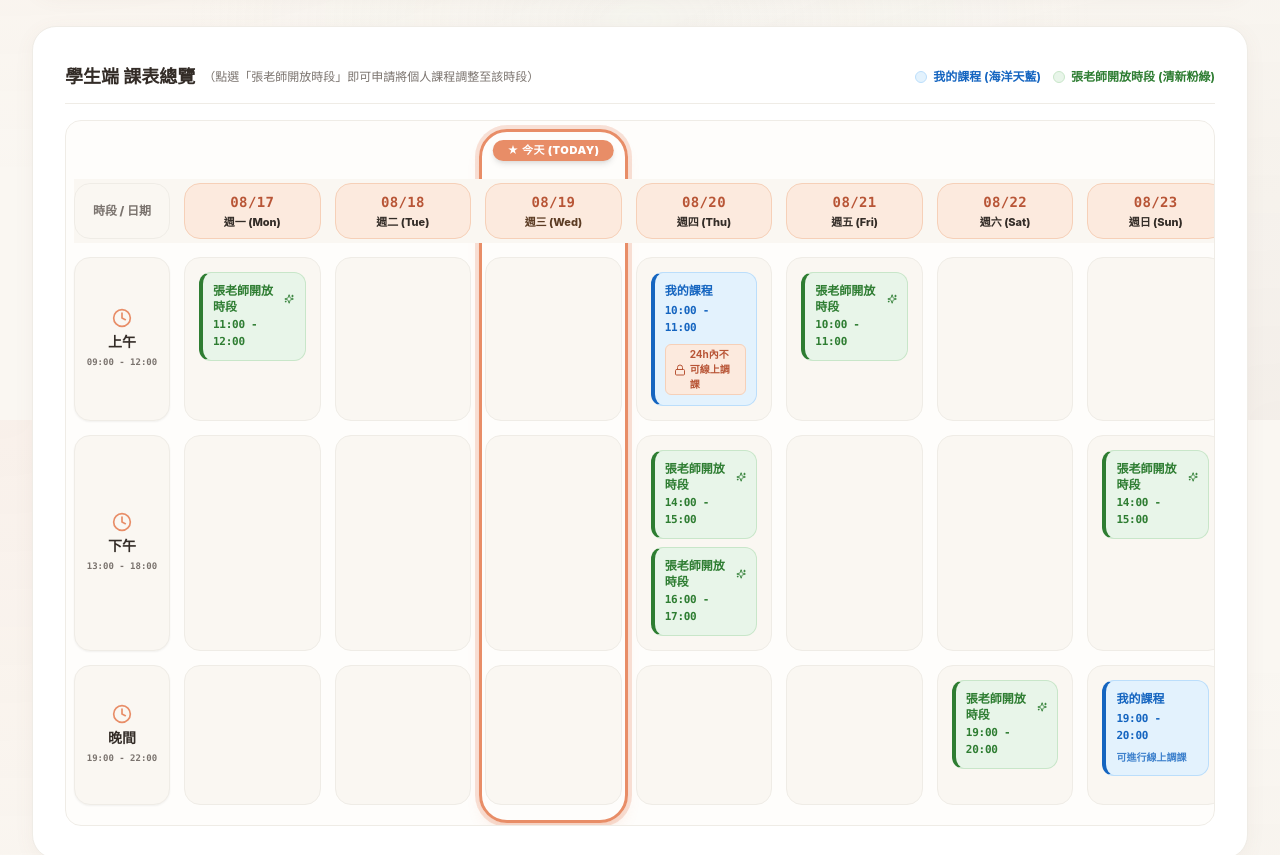
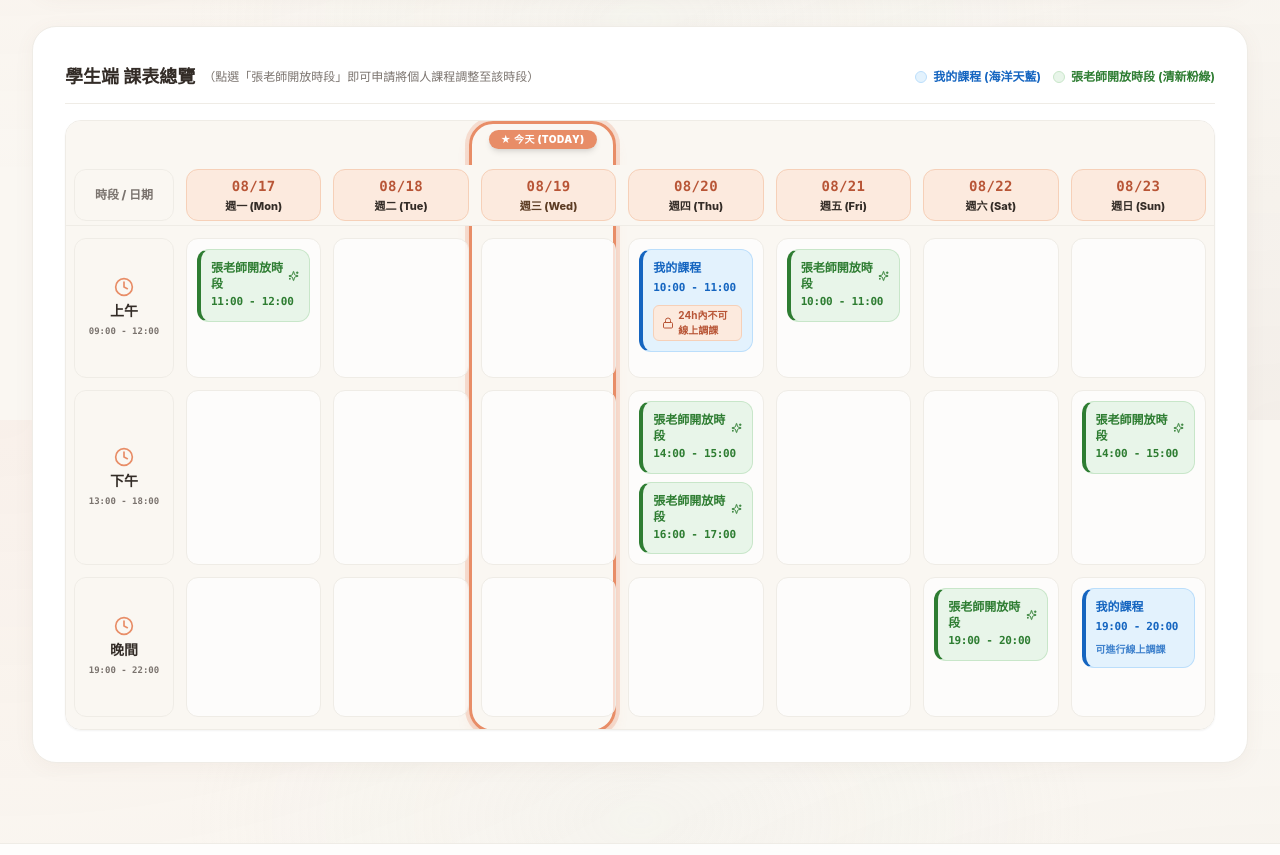
Before and after one commit to Charles0rocks/music-classroom-ai-assistant, a Next.js app: page /student/schedule in a window 1280 px wide. Shown: the part 380-1235 px from the top of the page. Built offline with nearby package versions, Linux system fonts and the light colour scheme.

Commit message:
fix_perfect_2d_sticky_freeze_z_index_hierarchy_and_zero_left_leakage

```diff
--- a/src/app/student/schedule/page.tsx
+++ b/src/app/student/schedule/page.tsx
@@ -229,42 +229,42 @@ export default function StudentSchedulePage() {
           </div>
         </div>
 
-        {/* 2D Sticky Matrix Viewport Container */}
+        {/* 2D Sticky Matrix Viewport Container (Zero Leakage, Perfect 2D Freeze Hierarchy) */}
         <div
-          className="overflow-x-auto overflow-y-auto max-h-[70vh] sm:max-h-[760px] pb-3 pr-2 scrollbar-thin scrollbar-thumb-[#8C6D53]/50 scrollbar-track-[#FAF7F2] touch-pan-x touch-pan-y rounded-2xl border border-[#EFECE6] bg-[#FAF7F2]/30 p-2"
+          className="overflow-x-auto overflow-y-auto max-h-[70vh] sm:max-h-[760px] scrollbar-thin scrollbar-thumb-[#8C6D53]/50 scrollbar-track-[#FAF7F2] touch-pan-x touch-pan-y rounded-2xl border border-[#EFECE6] bg-[#FAF7F2] p-0 shadow-sm"
         >
           {/* Outer Container with Today Frame Overlay */}
-          <div className="min-w-[1150px] relative space-y-3.5 pt-9 pb-2">
+          <div className="min-w-[1100px] relative space-y-3 pt-8 pb-3">
             {/* Today's Single Big Orange Border Container Overlay */}
             {todayColIdx !== -1 && (
               <div
-                className="absolute top-0 -bottom-2.5 border-[3px] border-[#E88D67] bg-transparent rounded-[28px] shadow-lg shadow-[#E88D67]/15 ring-4 ring-[#E88D67]/25 pointer-events-none z-0 transition-all"
+                className="absolute top-0 -bottom-1 border-[3px] border-[#E88D67] bg-transparent rounded-[24px] shadow-lg shadow-[#E88D67]/15 ring-4 ring-[#E88D67]/25 pointer-events-none z-5 transition-all"
                 style={{
-                  left: `calc(96px + 14px + ${todayColIdx} * ((100% - 194px) / 7 + 14px) - 6px)`,
-                  width: `calc((100% - 194px) / 7 + 12px)`,
+                  left: `calc(108px + ${todayColIdx} * ((100% - 116px) / 7))`,
+                  width: `calc((100% - 116px) / 7)`,
                 }}
               >
                 {/* Badge Header INSIDE top of Orange Frame */}
-                <div className="absolute top-2 left-1/2 -translate-x-1/2 bg-[#E88D67] text-white text-[11px] font-black px-3.5 py-0.5 rounded-full shadow-md whitespace-nowrap uppercase tracking-wider flex items-center gap-1">
+                <div className="absolute top-1.5 left-1/2 -translate-x-1/2 bg-[#E88D67] text-white text-[10px] font-black px-3 py-0.5 rounded-full shadow-md whitespace-nowrap uppercase tracking-wider flex items-center gap-1">
                   ★ 今天 (TODAY)
                 </div>
               </div>
             )}
 
-            {/* ROW 0: Date Header Row (Sticky Top & Corner, 100% Opaque Solid Fill) */}
-            <div className="grid grid-cols-[96px_repeat(7,_minmax(0,_1fr))] gap-3.5 sticky top-0 z-30 bg-[#FAF7F2] py-1">
-              {/* Corner Cell: Sticky Top-Left */}
-              <div className="p-2 font-extrabold text-xs text-[#7A736E] uppercase flex items-center justify-center bg-[#FAF7F2] rounded-2xl border border-[#EFECE6] h-[56px] sticky left-0 z-40 shadow-xs w-[96px] shrink-0">
+            {/* ROW 0: Date Header Row (Sticky Top z-30, Corner Cell z-50, 100% Opaque Solid Fill) */}
+            <div className="grid grid-cols-[100px_repeat(7,_minmax(0,_1fr))] gap-3 sticky top-0 z-30 bg-[#FAF7F2] py-1 px-2 border-b border-[#EFECE6] shadow-2xs">
+              {/* Corner Cell: Sticky Top-Left (z-50) */}
+              <div className="p-2 font-extrabold text-xs text-[#7A736E] uppercase flex items-center justify-center bg-[#FAF7F2] rounded-xl border border-[#EFECE6] h-[52px] sticky left-0 z-50 shadow-xs w-[100px] shrink-0">
                 時段 / 日期
               </div>
 
-              {/* 7 Date Header Cells */}
+              {/* 7 Date Header Cells (z-30) */}
               {weekDates.map((d) => {
                 const isToday = d.fullDateStr === todayDateStr;
                 return (
                   <div
                     key={d.key}
-                    className="p-2 text-center rounded-2xl transition-all space-y-0.5 h-[56px] flex flex-col justify-center items-center bg-[#FCEADE] border border-[#F6D0B8] shadow-xs"
+                    className="p-2 text-center rounded-xl transition-all space-y-0.5 h-[52px] flex flex-col justify-center items-center bg-[#FCEADE] border border-[#F6D0B8] shadow-xs"
                   >
                     <div className={`font-mono font-black text-sm tracking-wide ${isToday ? 'text-[#B85536]' : 'text-[#B85536]'}`}>
                       {d.monthDay}
@@ -277,19 +277,19 @@ export default function StudentSchedulePage() {
               })}
             </div>
 
-            {/* ROWS 1, 2, 3: 3 Time Block Rows (Left Label Cell: Sticky Left) */}
+            {/* ROWS 1, 2, 3: 3 Time Block Rows (Left Label Cell: Sticky Left z-40) */}
             {TIME_BLOCKS.map((block) => {
               const BlockIcon = block.icon;
               return (
-                <div key={block.key} className="grid grid-cols-[96px_repeat(7,_minmax(0,_1fr))] gap-3.5 items-stretch">
-                  {/* Left Label Cell: Sticky Left Column (100% Opaque Cream Fill) */}
-                  <div className="min-h-[140px] p-2 bg-[#FAF7F2] rounded-2xl border border-[#EFECE6] flex flex-col items-center justify-center text-center space-y-1 sticky left-0 z-30 shadow-sm w-[96px] shrink-0">
+                <div key={block.key} className="grid grid-cols-[100px_repeat(7,_minmax(0,_1fr))] gap-3 px-2 items-stretch">
+                  {/* Left Label Cell: Sticky Left Column (z-40, 100% Opaque Cream Fill) */}
+                  <div className="min-h-[140px] p-2 bg-[#FAF7F2] rounded-xl border border-[#EFECE6] flex flex-col items-center justify-center text-center space-y-1 sticky left-0 z-40 shadow-xs w-[100px] shrink-0">
                     <BlockIcon className="w-5 h-5 text-[#E88D67]" />
                     <div className="font-extrabold text-xs sm:text-sm text-[#332C27]">{block.label}</div>
                     <div className="text-[9px] text-[#7A736E] font-mono font-bold">{block.sub}</div>
                   </div>
 
-                  {/* 7 Day Cells for this Row */}
+                  {/* 7 Day Content Cells (z-10) */}
                   {weekDates.map((d) => {
                     const cellAppointments = myAppointments.filter((app) => {
                       const appDay = getSlotDayOfWeek(app.start_time);
@@ -314,7 +314,7 @@ export default function StudentSchedulePage() {
                     return (
                       <div
                         key={d.key}
-                        className="min-h-[140px] p-3.5 rounded-2xl flex flex-col justify-between space-y-2.5 transition-all z-10 bg-[#FAF7F2] border border-[#EFECE6] hover:border-[#E88D67]/40 shadow-xs"
+                        className="min-h-[140px] p-2.5 rounded-xl flex flex-col justify-between space-y-2 transition-all z-10 bg-white/70 border border-[#EFECE6] hover:border-[#E88D67]/40 shadow-2xs"
                       >
                         <div className="space-y-2">
                           {/* Confirmed Student Appointments */}
```
Also changed, not shown: src/app/teacher/schedule/page.tsx (+19 -19 lines).
